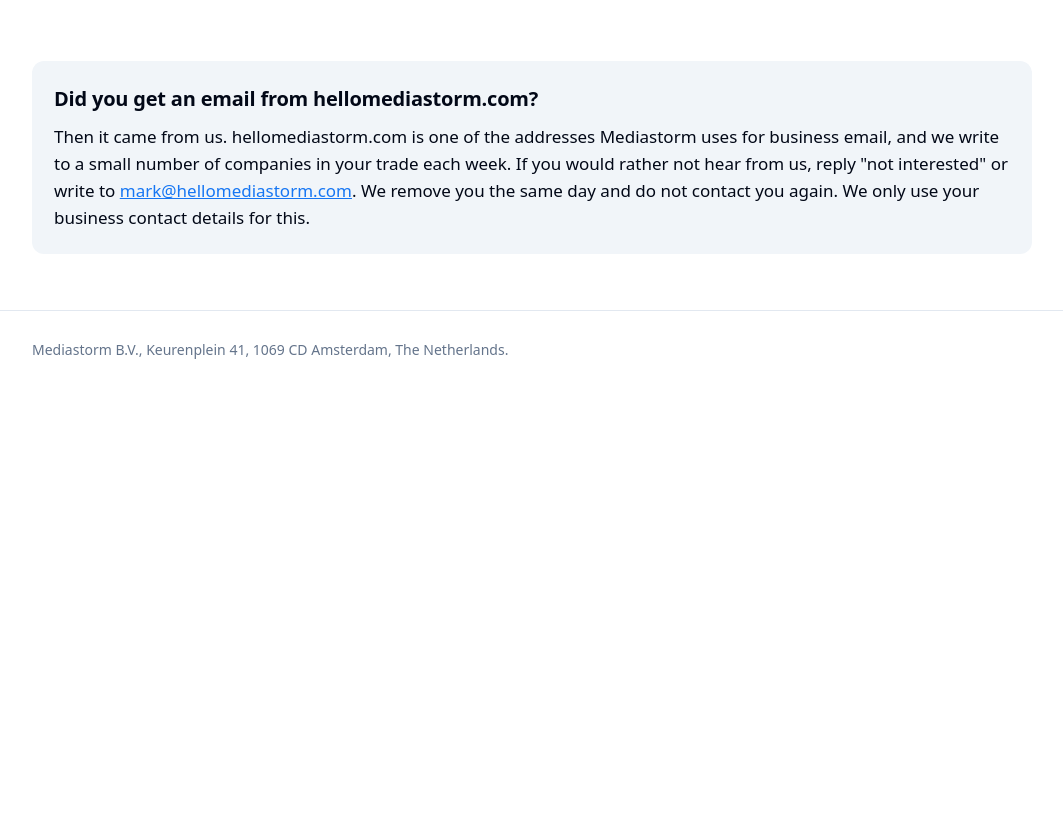
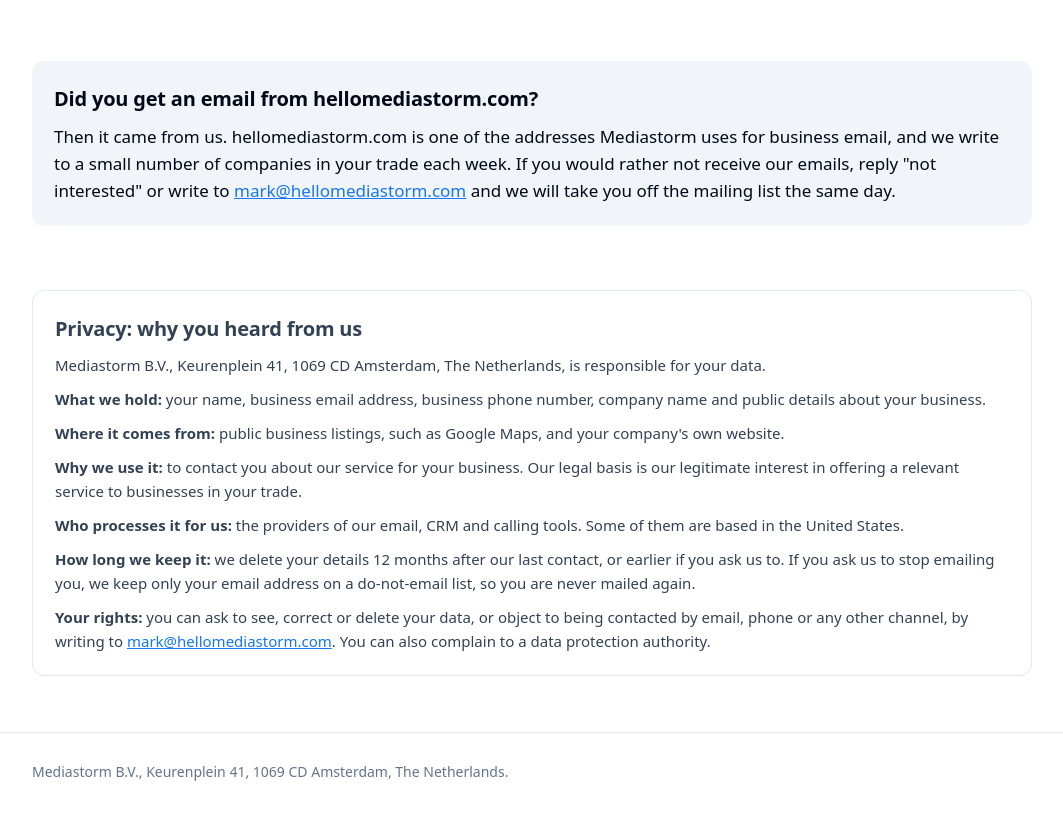
Before and after one commit to mediastorm-mark/landing-hellomediastorm-com, a plain HTML site: page index.html in a window 1280 px wide. Shown: the part 2470-3289 px from the top of the page, without its empty margins (108-1171 px from the left). Before the commit the page ends 2871 px from the top, so only its background shows below. Drawn offline with Linux system fonts and the light colour scheme.

Commit message:
Update index.html

```diff
--- a/index.html
+++ b/index.html
@@ -43,6 +43,8 @@
   .who { display:flex; gap:24px; align-items:center; flex-wrap:wrap; }
   .who img { width:132px; height:132px; object-fit:cover; object-position:top; border-radius:50%; }
   .note { background:var(--soft); border-radius:12px; padding:22px; }
+  .privacy { border:1px solid var(--line); border-radius:12px; padding:22px; font-size:15px; color:#334155; }
+  .privacy p { margin:0 0 10px; }
   footer { border-top:1px solid var(--line); color:var(--muted); font-size:14px; padding:28px 0 40px; }
 </style>
 </head>
@@ -111,7 +113,20 @@
 <section style="padding-top:8px"><div class="wrap">
   <div class="note">
     <h2 style="font-size:20px;margin-bottom:8px">Did you get an email from hellomediastorm.com?</h2>
-    <p style="margin:0">Then it came from us. hellomediastorm.com is one of the addresses Mediastorm uses for business email, and we write to a small number of companies in your trade each week. If you would rather not hear from us, reply "not interested" or write to <a href="mailto:mark@hellomediastorm.com">mark@hellomediastorm.com</a>. We remove you the same day and do not contact you again. We only use your business contact details for this.</p>
+    <p style="margin:0">Then it came from us. hellomediastorm.com is one of the addresses Mediastorm uses for business email, and we write to a small number of companies in your trade each week. If you would rather not receive our emails, reply "not interested" or write to <a href="mailto:mark@hellomediastorm.com">mark@hellomediastorm.com</a> and we will take you off the mailing list the same day.</p>
+  </div>
+</div></section>
+
+<section style="padding-top:8px"><div class="wrap">
+  <div class="privacy" id="privacy">
+    <h2 style="font-size:20px;margin-bottom:8px">Privacy: why you heard from us</h2>
+    <p>Mediastorm B.V., Keurenplein 41, 1069 CD Amsterdam, The Netherlands, is responsible for your data.</p>
+    <p><strong>What we hold:</strong> your name, business email address, business phone number, company name and public details about your business.</p>
+    <p><strong>Where it comes from:</strong> public business listings, such as Google Maps, and your company's own website.</p>
+    <p><strong>Why we use it:</strong> to contact you about our service for your business. Our legal basis is our legitimate interest in offering a relevant service to businesses in your trade.</p>
+    <p><strong>Who processes it for us:</strong> the providers of our email, CRM and calling tools. Some of them are based in the United States.</p>
+    <p><strong>How long we keep it:</strong> we delete your details 12 months after our last contact, or earlier if you ask us to. If you ask us to stop emailing you, we keep only your email address on a do-not-email list, so you are never mailed again.</p>
+    <p style="margin-bottom:0"><strong>Your rights:</strong> you can ask to see, correct or delete your data, or object to being contacted by email, phone or any other channel, by writing to <a href="mailto:mark@hellomediastorm.com">mark@hellomediastorm.com</a>. You can also complain to a data protection authority.</p>
   </div>
 </div></section>
 
```
